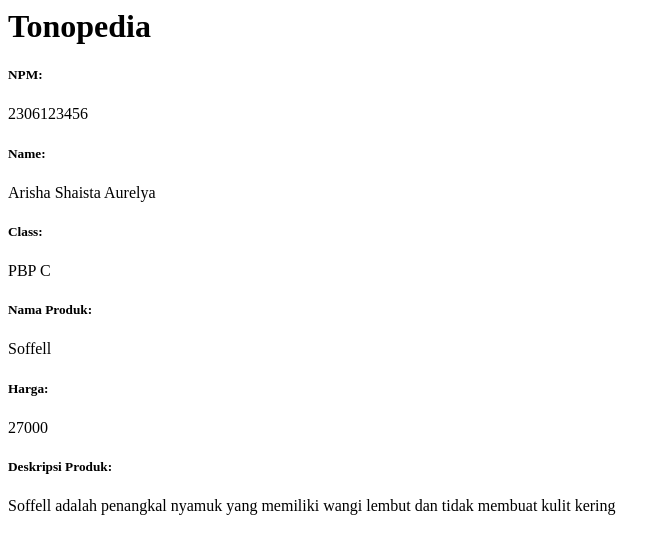
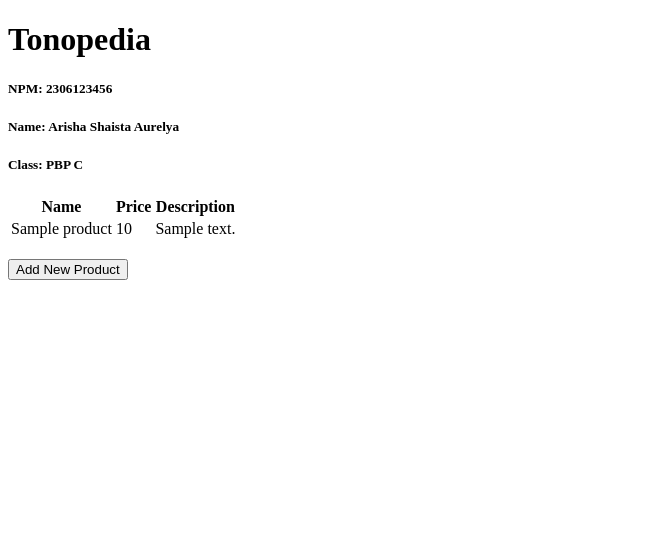
Before and after one commit to arishashaista/Tonopedia, a Django app: page / in a window 1280 px wide. Shown: the top 554 px of the page, without its empty margins (0-670 px from the left). Run offline with Django 5.2, Linux system fonts and the light colour scheme; tables that the repository leaves empty hold one stand-in row (values such as "Sample post").

Commit message:
Tugas 3 PBP

```diff
--- a/main/models.py
+++ b/main/models.py
@@ -1,6 +1,8 @@
 from django.db import models
+import uuid
 
 class Product(models.Model):
+    id = models.UUIDField(primary_key=True, default=uuid.uuid4, editable=False)
     name = models.CharField(max_length=255)
     price = models.IntegerField()
     description = models.TextField()
--- a/main/templates/main.html
+++ b/main/templates/main.html
@@ -1,19 +1,36 @@
+{% extends 'base.html' %} {% block content %}
 <h1>Tonopedia</h1>
 
-<h5>NPM:</h5>
-<p>{{ npm }}</p>
+<h5>NPM: {{ npm }}</h5>
 
-<h5>Name:</h5>
-<p>{{ name }}</p>
+<h5>Name: {{ name }}</h5>
 
-<h5>Class:</h5>
-<p>{{ class }}</p>
+<h5>Class: {{ class }}</h5>
 
-<h5>Nama Produk:</h5>
-<p>{{ product_name }}</p>
+{% if not product_entries %}
+<p>Belum ada produk yang diunggah.</p>
+{% else %}
+<table>
+  <tr>
+    <th>Name</th>
+    <th>Price</th>
+    <th>Description</th>
+  </tr>
 
-<h5>Harga:</h5>
-<p>{{ price }}</p>
+  {% comment %} Berikut cara memperlihatkan data produk di bawah baris ini
+  {%endcomment %} {% for product_entry in product_entries %}
+  <tr>
+    <td>{{product_entry.name}}</td>
+    <td>{{product_entry.price}}</td>
+    <td>{{product_entry.description}}</td>
+  </tr>
+  {% endfor %}
+</table>
+{% endif %}
 
-<h5>Deskripsi Produk:</h5>
-<p>{{ description }}</p>
+<br />
+
+<a href="{% url 'main:create_product_entry' %}">
+  <button>Add New Product</button>
+</a>
+{% endblock content %}
--- a/main/urls.py
+++ b/main/urls.py
@@ -1,8 +1,13 @@
 from django.urls import path
-from main.views import show_main
+from main.views import show_main, create_product_entry, show_xml, show_json, show_xml_by_id, show_json_by_id
 
 app_name = 'main'
 
 urlpatterns = [
     path('', show_main, name='show_main'),
+    path('create-product-entry', create_product_entry, name='create_product_entry'),
+    path('xml/', show_xml, name='show_xml'),
+    path('json/', show_json, name='show_json'),
+    path('xml/<str:id>/', show_xml_by_id, name='show_xml_by_id'),
+    path('json/<str:id>/', show_json_by_id, name='show_json_by_id'),
 ]
--- a/main/views.py
+++ b/main/views.py
@@ -1,5 +1,8 @@
-from django.shortcuts import render
-from .models import Product
+from django.shortcuts import render, redirect
+from main.forms import ProductForm
+from main.models import Product
+from django.http import HttpResponse
+from django.core import serializers
 
 def show_main(request):
     model = Product.objects.all()
@@ -7,9 +10,33 @@ def show_main(request):
         'npm' : '2306123456',
         'name': 'Arisha Shaista Aurelya',
         'class': 'PBP C',
-        'product_name': 'Soffell',
-        'price': 27000,
-        'description': 'Soffell adalah penangkal nyamuk yang memiliki wangi lembut dan tidak membuat kulit kering',
+        'product_entries': model,
     }
 
     return render(request, "main.html", context)
+
+def create_product_entry(request):
+    form = ProductForm(request.POST or None)
+
+    if form.is_valid() and request.method == "POST":
+        form.save()
+        return redirect('main:show_main')
+
+    context = {'form': form}
+    return render(request, "create_product_entry.html", context)
+
+def show_xml(request):
+    data = Product.objects.all()
+    return HttpResponse(serializers.serialize("xml", data), content_type="application/xml")
+
+def show_json(request):
+    data = Product.objects.all()
+    return HttpResponse(serializers.serialize("json", data), content_type="application/json")
+
+def show_xml_by_id(request, id):
+    data = Product.objects.filter(pk=id)
+    return HttpResponse(serializers.serialize("xml", data), content_type="application/xml")
+
+def show_json_by_id(request, id):
+    data = Product.objects.filter(pk=id)
+    return HttpResponse(serializers.serialize("json", data), content_type="application/json")
--- /dev/null
+++ b/templates/base.html
@@ -0,0 +1,13 @@
+{% load static %}
+<!DOCTYPE html>
+<html lang="en">
+  <head>
+    <meta charset="UTF-8" />
+    <meta name="viewport" content="width=device-width, initial-scale=1.0" />
+    {% block meta %} {% endblock meta %}
+  </head>
+
+  <body>
+    {% block content %} {% endblock content %}
+  </body>
+</html>
--- a/tonopedia/settings.py
+++ b/tonopedia/settings.py
@@ -55,7 +55,7 @@ ROOT_URLCONF = 'tonopedia.urls'
 TEMPLATES = [
     {
         'BACKEND': 'django.template.backends.django.DjangoTemplates',
-        'DIRS': [],
+        'DIRS': [BASE_DIR / 'templates'],
         'APP_DIRS': True,
         'OPTIONS': {
             'context_processors': [
```
Also changed, not shown: main/forms.py (added, +7 -0 lines), main/templates/create_product_entry.html (added, +17 -0 lines), README.md, hasil_postman/json.png (added), hasil_postman/json_id.png (added), hasil_postman/xml.png (added), hasil_postman/xml_id.png (added), main/migrations/0002_alter_product_id_alter_product_price.py (added).
